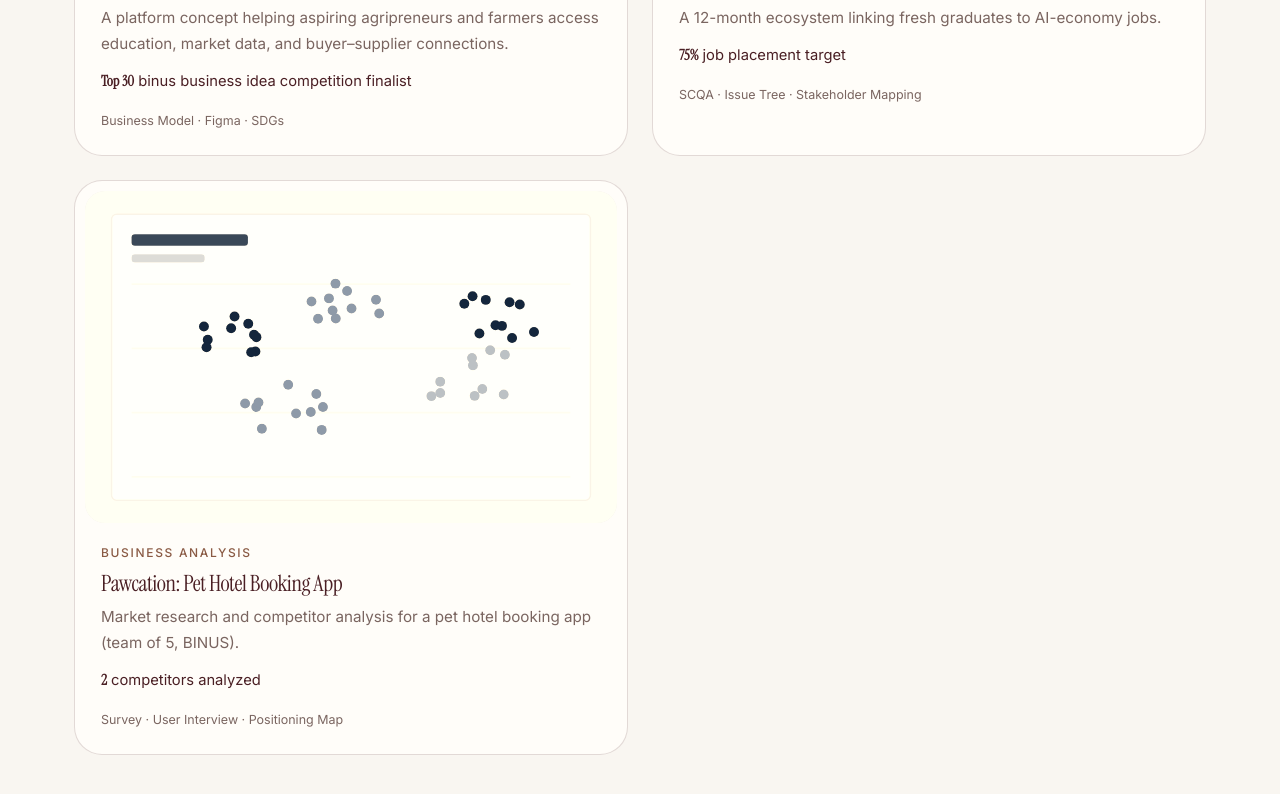
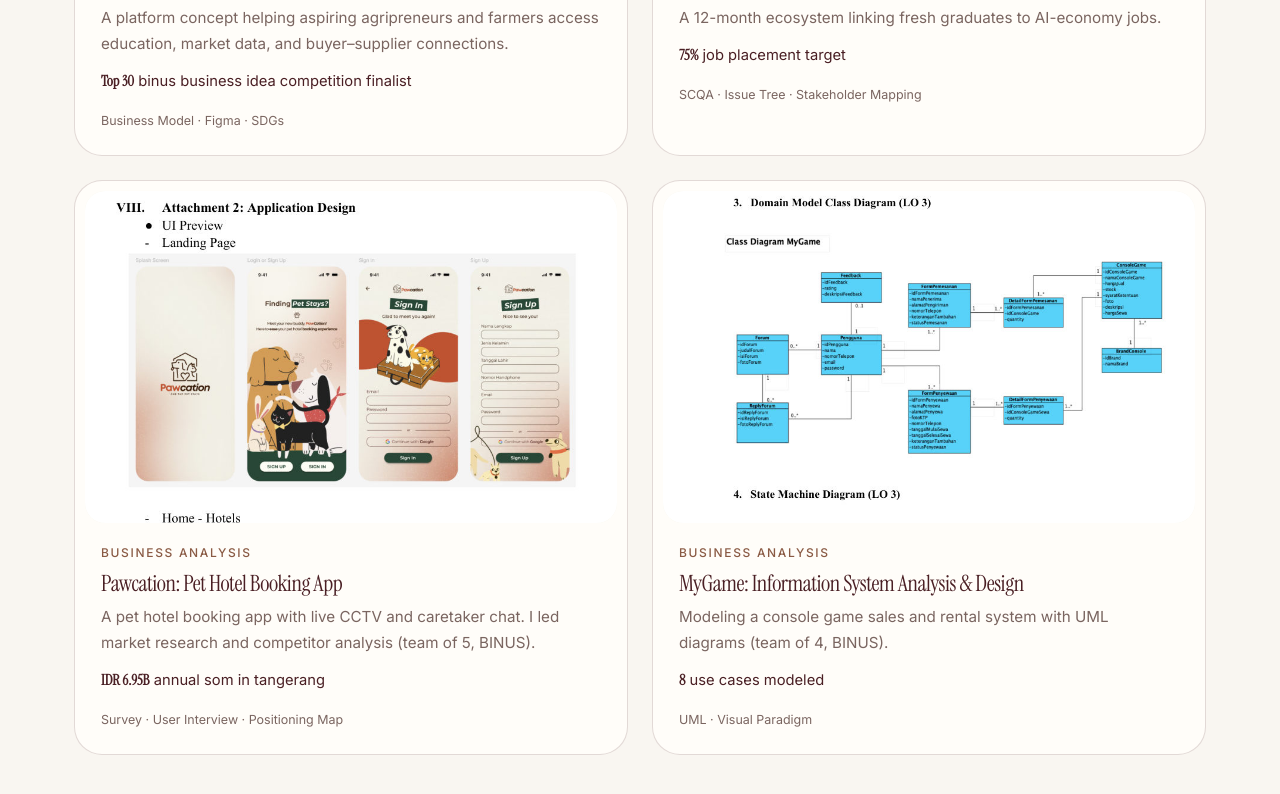
Before and after one commit to gracelatriana/portfolio.gracela, a plain HTML site: page index.html in a window 1280 px wide. Shown: the part 8101-8895 px from the top of the page. Drawn offline with Linux system fonts and the light colour scheme.

Commit message:
Add Pawcation documents and MyGame project
Co-Authored-By: Claude Opus 5.5 <noreply@anthropic.com>

```diff
--- a/index.html
+++ b/index.html
@@ -544,16 +544,28 @@ const P=[
   steps:{id:["Merumuskan masalah dengan SCQA dan issue tree","Meranking solusi berdasarkan dampak dan kelayakan","Memetakan enam kelompok stakeholder","Menyusun KPI, roadmap implementasi, dan penilaian risiko"],en:["Framed the problem with SCQA and an issue tree","Ranked solutions by impact and feasibility","Mapped six stakeholder groups","Set KPIs, an implementation roadmap, and a risk assessment"]},
   res:[["75%",{id:"Penempatan kerja dalam 6 bulan",en:"Placement within 6 months"}],[{id:"6,5 → 3,5",en:"6.5 → 3.5"},{id:"Bulan ke pekerjaan pertama",en:"Months to first job"}],["6",{id:"Kelompok stakeholder",en:"Stakeholder groups"}]],
   rec:{id:"Mulai dengan pilot bersama beberapa employer dan ukur waktu ke pekerjaan pertama sebagai KPI utama.",en:"Start with a pilot alongside a few employers and track time to first job as the main KPI."}},
- {id:"pawcation",cat:"Business Analysis",ch:"scatter",n:"2",tools:["Survey","User Interview","Positioning Map"],role:"Market Research Lead",
+ {id:"pawcation",cat:"Business Analysis",ch:"scatter",n:{id:"Rp6,95 M",en:"IDR 6.95B"},tools:["Survey","User Interview","Positioning Map","TAM–SAM–SOM","Figma"],role:"CMO (Market Research & Competitor Analysis)",
+  docs:[["proyek/docs/pawcation.pdf",{id:"Business Proposal (PDF)",en:"Business Proposal (PDF)"}],["https://www.figma.com/proto/YpW52yPRZLDnITGZuYLFsQ/Pawcation?node-id=0-1&t=aZAxnsPBLqRWSqJV-1",{id:"Prototype Figma",en:"Figma Prototype"}]],
   t:{id:"Pawcation: Aplikasi Booking Pet Hotel",en:"Pawcation: Pet Hotel Booking App"},
-  s:{id:"Riset pasar dan analisis kompetitor untuk aplikasi booking pet hotel (proyek tim 5 orang, BINUS).",en:"Market research and competitor analysis for a pet hotel booking app (team of 5, BINUS)."},
-  nl:{id:"Kompetitor dianalisis",en:"Competitors analyzed"},dur:{id:"Oktober – Desember 2025",en:"October – December 2025"},
+  s:{id:"Aplikasi booking pet hotel dengan live CCTV dan chat caretaker. Saya memimpin riset pasar dan analisis kompetitor (tim 5 orang, BINUS).",en:"A pet hotel booking app with live CCTV and caretaker chat. I led market research and competitor analysis (team of 5, BINUS)."},
+  nl:{id:"SOM per tahun di Tangerang",en:"Annual SOM in Tangerang"},dur:{id:"Oktober – Desember 2025",en:"October – December 2025"},
   ex:{id:["Memimpin analisis kompetitor dengan Haipet dan PetBacker","Merancang kuesioner riset pasar dan wawancara user","Feedback user menjadi perbaikan keterbacaan, konsistensi desain, dan kontras warna"],en:["Led competitor analysis against Haipet and PetBacker","Designed a market research questionnaire and user interviews","Turned user feedback into readability, design consistency, and color contrast improvements"]},
   ctx:{id:"Proyek business proposal: aplikasi booking pet hotel perlu unggul dalam kepercayaan dan kemudahan dibanding kompetitor.",en:"Business proposal project: a pet hotel booking app needed to stand out on trust and ease of use versus competitors."},
   data:{id:"Kuesioner riset pasar, wawancara user, dan perbandingan dengan Haipet dan PetBacker.",en:"A market research questionnaire, user interviews, and a comparison with Haipet and PetBacker."},
   steps:{id:["Membandingkan aplikasi dengan Haipet dan PetBacker lewat positioning map","Merancang kuesioner riset pasar","Wawancara user untuk menguji prototype","Mengubah feedback menjadi perbaikan desain"],en:["Compared the app with Haipet and PetBacker on a positioning map","Designed a market research questionnaire","Interviewed users to test the prototype","Turned feedback into design improvements"]},
-  res:[["2",{id:"Kompetitor dianalisis",en:"Competitors analyzed"}],["3",{id:"Area desain diperbaiki",en:"Design areas improved"}],["5",{id:"Anggota tim",en:"Team members"}]],
-  rec:{id:"Tonjolkan kepercayaan dan kemudahan penggunaan sebagai pembeda utama dari kompetitor.",en:"Lead with trust and ease of use as the main differentiators from competitors."}}
+  res:[[{id:"Rp13,89 T",en:"IDR 13.89T"},"TAM"],[{id:"Rp2,78 T",en:"IDR 2.78T"},"SAM (Jabodetabek)"],[{id:"Rp6,95 M",en:"IDR 6.95B"},"SOM (Tangerang)"]],
+  rec:{id:"Tonjolkan kepercayaan dan kemudahan penggunaan sebagai pembeda utama dari kompetitor.",en:"Lead with trust and ease of use as the main differentiators from competitors."}},
+ {id:"mygame-isad",cat:"Business Analysis",ch:"flow",n:"8",tools:["UML","Visual Paradigm"],role:"System Analyst",
+  docs:[["proyek/docs/mygame-isad.pdf",{id:"Dokumen Analisis Sistem (PDF)",en:"System Analysis Document (PDF)"}]],
+  t:{id:"MyGame: Analisis & Desain Sistem Informasi",en:"MyGame: Information System Analysis & Design"},
+  s:{id:"Memodelkan sistem penjualan dan penyewaan console game dengan diagram UML (proyek tim 4 orang, BINUS).",en:"Modeling a console game sales and rental system with UML diagrams (team of 4, BINUS)."},
+  nl:{id:"Use case dimodelkan",en:"Use cases modeled"},dur:{id:"Semester Ganjil 2024/2025",en:"Odd semester 2024/2025"},
+  ex:{id:["Memodelkan 8 use case untuk pengguna dan admin: registrasi, pemesanan, penyewaan, forum, feedback, input console, dan laporan bulanan","Merancang domain model dengan 10 class dan state machine untuk alur pemesanan dan penyewaan","Menyusun matriks CRUD use case vs entity"],en:["Modeled 8 use cases for users and admins: registration, ordering, rental, forum, feedback, console input, and monthly reports","Designed a 10-class domain model and state machines for the order and rental flows","Built a use case vs entity CRUD matrix"]},
+  ctx:{id:"MyGame butuh sistem untuk menjual dan menyewakan console game, menyediakan forum komunitas, dan membuat laporan statistik penyewaan bulanan untuk manajer.",en:"MyGame needed a system to sell and rent console games, host a community forum, and produce monthly rental statistics for the manager."},
+  data:{id:"Kebutuhan proses bisnis MyGame untuk tiga aktor: pengguna, admin, dan manajer.",en:"MyGame's business process requirements for three actors: user, admin, and manager."},
+  steps:{id:["Activity diagram end-to-end dengan swimlane pengguna, sistem, admin, dan manajer","Use case diagram dan use case description","Domain model class diagram dan state machine diagram","System sequence diagram dan matriks CRUD"],en:["End-to-end activity diagram with user, system, admin, and manager swimlanes","Use case diagram and use case descriptions","Domain model class diagram and state machine diagrams","System sequence diagrams and a CRUD matrix"]},
+  res:[["8","Use case"],["10",{id:"Class domain",en:"Domain classes"}],["3",{id:"Aktor",en:"Actors"}]],
+  rec:{id:"Gunakan model ini sebagai dasar pengembangan aplikasi, dimulai dari alur pemesanan dan penyewaan.",en:"Use these models as the basis for building the app, starting with the order and rental flows."}}
 ];
 
 const XP=[
```
Also changed, not shown: proyek/mygame-isad.jpg (added), proyek/pawcation.jpg (added), 2 other files.
